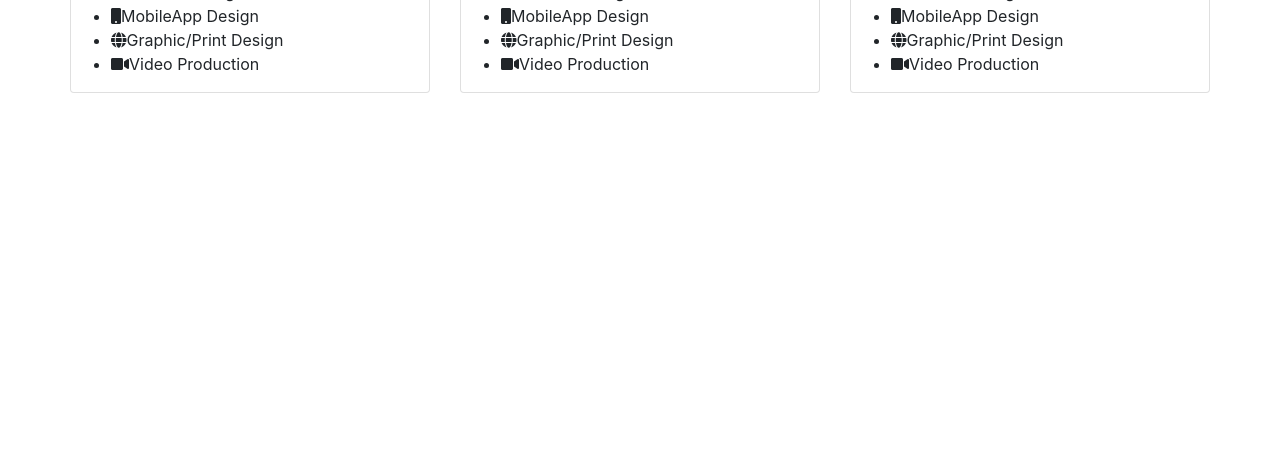
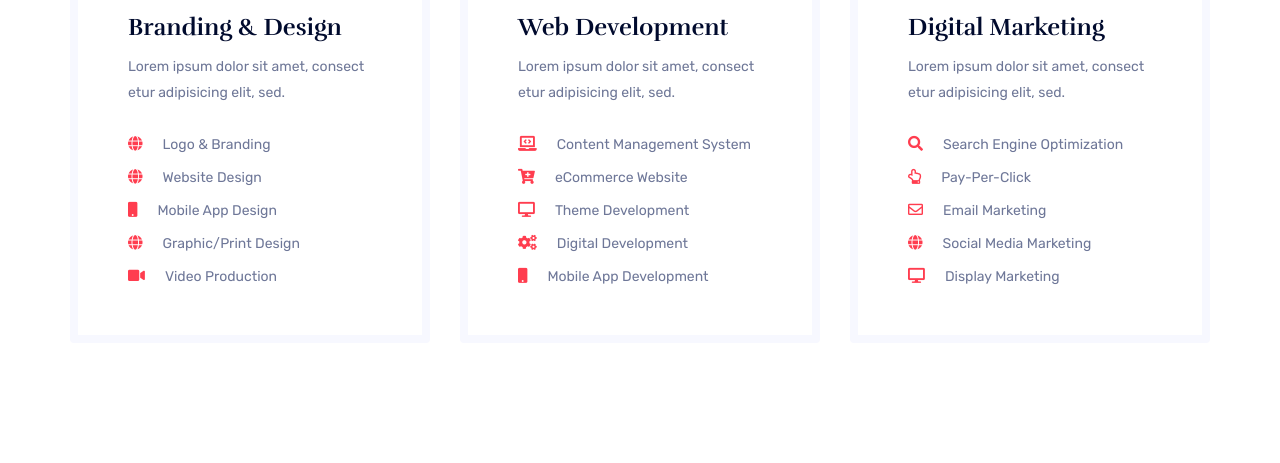
Before and after one commit to bpinazmul18/hobi, a website: page src/index.html in a window 1280 px wide. Shown: the part 1889-2352 px from the top of the page. Before the commit the page ends 1982 px from the top, so only its background shows below. Drawn offline with Linux system fonts and the light colour scheme.

Commit message:
design complete services section

```diff
--- a/src/index.html
+++ b/src/index.html
@@ -116,7 +116,7 @@
                     <ul class="card-list-group">
                         <li><i class="fas fa-globe"></i>Logo & Branding</li>
                         <li><i class="fas fa-globe"></i>Website Design</li>
-                        <li><i class="fas fa-mobile"></i>MobileApp Design</li>
+                        <li><i class="fas fa-mobile"></i>Mobile App Design</li>
                         <li><i class="fas fa-globe"></i>Graphic/Print Design</li>
                         <li><i class="fas fa-video"></i>Video Production</li>
                     </ul>
@@ -125,36 +125,36 @@
             <div class="col-md-4">
                 <div class="card">
                     <div class="card-icon">
-                        <img src="img/branding-design-icon.png" alt="Branding & Design">
+                        <img src="img/web-development-icon.png" alt="Web Development">
                     </div>
                     <div class="card-body">
-                        <h4 class="card-title">Branding & Design</h4>
+                        <h4 class="card-title">Web Development</h4>
                         <p class="card-text">Lorem ipsum dolor sit amet, consect etur adipisicing elit, sed.</p>
                     </div>
                     <ul class="card-list-group">
-                        <li><i class="fas fa-globe"></i>Logo & Branding</li>
-                        <li><i class="fas fa-globe"></i>Website Design</li>
-                        <li><i class="fas fa-mobile"></i>MobileApp Design</li>
-                        <li><i class="fas fa-globe"></i>Graphic/Print Design</li>
-                        <li><i class="fas fa-video"></i>Video Production</li>
+                        <li><i class="fas fa-laptop-code"></i>Content Management System</li>
+                        <li><i class="fas fa-cart-plus"></i>eCommerce Website</li>
+                        <li><i class="fas fa-desktop"></i>Theme Development</li>
+                        <li><i class="fas fa-cogs"></i>Digital Development</li>
+                        <li><i class="fas fa-mobile"></i>Mobile App Development</li>
                     </ul>
                 </div>
             </div>
             <div class="col-md-4">
                 <div class="card">
                     <div class="card-icon">
-                        <img src="img/branding-design-icon.png" alt="Branding & Design">
+                        <img src="img/digital-marketing-icon.png" alt="Digital Marketing">
                     </div>
                     <div class="card-body">
-                        <h4 class="card-title">Branding & Design</h4>
+                        <h4 class="card-title">Digital Marketing</h4>
                         <p class="card-text">Lorem ipsum dolor sit amet, consect etur adipisicing elit, sed.</p>
                     </div>
                     <ul class="card-list-group">
-                        <li><i class="fas fa-globe"></i>Logo & Branding</li>
-                        <li><i class="fas fa-globe"></i>Website Design</li>
-                        <li><i class="fas fa-mobile"></i>MobileApp Design</li>
-                        <li><i class="fas fa-globe"></i>Graphic/Print Design</li>
-                        <li><i class="fas fa-video"></i>Video Production</li>
+                        <li><i class="fas fa-search"></i>Search Engine Optimization</li>
+                        <li><i class="far fa-hand-point-up"></i>Pay-Per-Click</li>
+                        <li><i class="far fa-envelope"></i>Email Marketing</li>
+                        <li><i class="fas fa-globe"></i>Social Media Marketing</li>
+                        <li><i class="fas fa-desktop"></i>Display Marketing</li>
                     </ul>
                 </div>
             </div>
--- a/src/scss/_variables.scss
+++ b/src/scss/_variables.scss
@@ -35,6 +35,7 @@ $play-btn-bg-color: $toggle-btn-bg-color;
 //HEADING COLOR
 $heading-one-color: #000a2d;
 $heading-two-color: $heading-one-color;
+$heading-four-color: $heading-one-color;
 $heading-five-color: #ff3d4f;
 $heading-six-color: $heading-five-color;
 
@@ -43,3 +44,8 @@ $para-color: #6e7797;
 
 //ABOUT SECTION
 $section-border-color: #f0ecff;
+
+//SERVICES SECTION
+$card-border-color: #f7f8ff;
+$card-list-icon-color: #ff3d4f;
+$card-list-text-color: #6e7798;
--- a/src/scss/base/_utilities.scss
+++ b/src/scss/base/_utilities.scss
@@ -28,3 +28,18 @@
   color: $para-color;
   line-height: 26px;
 }
+
+@mixin heading-four {
+  @include heading-secondary-font;
+  font-weight: $font-weight-bold;
+  font-size: 24px;
+  line-height: 26px;
+  color: $heading-four-color;
+}
+
+@mixin card-text {
+  @include heading-primary-font;
+  font-size: 14px;
+  line-height: 26px;
+  color: $para-color;
+}
--- a/src/scss/mixins/_card.scss
+++ b/src/scss/mixins/_card.scss
@@ -0,0 +1,45 @@
+@import "../variables";
+@import "../base/base";
+
+@mixin card{
+  border: 8px solid $card-border-color;
+  padding: 50px;
+  .card-icon {
+    margin-bottom: 30px;
+    img {
+      width: auto;
+    }
+  }
+  .card-body {
+    padding: 0;
+    margin-bottom: 30px;
+    .card-title {
+      @include heading-four;
+      margin-bottom: 14px;
+    }
+    .card-text {
+      @include card-text;
+    }
+  }
+  .card-list-group {
+    margin: 0;
+    padding: 0;
+    list-style-type: none;
+    li {
+      margin-bottom: 16px;
+      font-size: 14px;
+      line-height: normal;
+      font-family: $primary-font;
+      font-weight: $font-weight-regular;
+      color: $card-list-text-color;
+      &:last-child {
+        margin-bottom: 0;
+      }
+      i {
+        color: $card-list-icon-color;
+        font-size: 15px;
+        margin-right: 20px;
+      }
+    }
+  }
+}
--- /dev/null
+++ b/src/scss/modules/_card.scss
@@ -0,0 +1,4 @@
+@import "../mixins/mixins";
+.card {
+  @include card;
+}
--- a/src/scss/modules/_modules.scss
+++ b/src/scss/modules/_modules.scss
@@ -1 +1,2 @@
 @import "banner";
+@import "card";
--- a/src/scss/partials/_about.scss
+++ b/src/scss/partials/_about.scss
@@ -2,7 +2,8 @@
 @import "../base/base";
 @import "../mixins/mixins";
 .about-section {
-  padding: 120px 0;
+  padding-top: 120px;
+  padding-bottom: 100px;
   background: $primary-bg-color;
   border-bottom: 1px solid $section-border-color;
   .about-left-content-wrapper {
--- a/src/scss/partials/_partials.scss
+++ b/src/scss/partials/_partials.scss
@@ -1,3 +1,4 @@
 @import "header";
 @import "about";
+@import "services";
 @import "footer";
--- /dev/null
+++ b/src/scss/partials/_services.scss
@@ -0,0 +1,5 @@
+@import "../variables";
+.services-section {
+  padding: 120px 0;
+  background: $primary-bg-color;
+}
```
Also changed, not shown: src/css/main.css.
